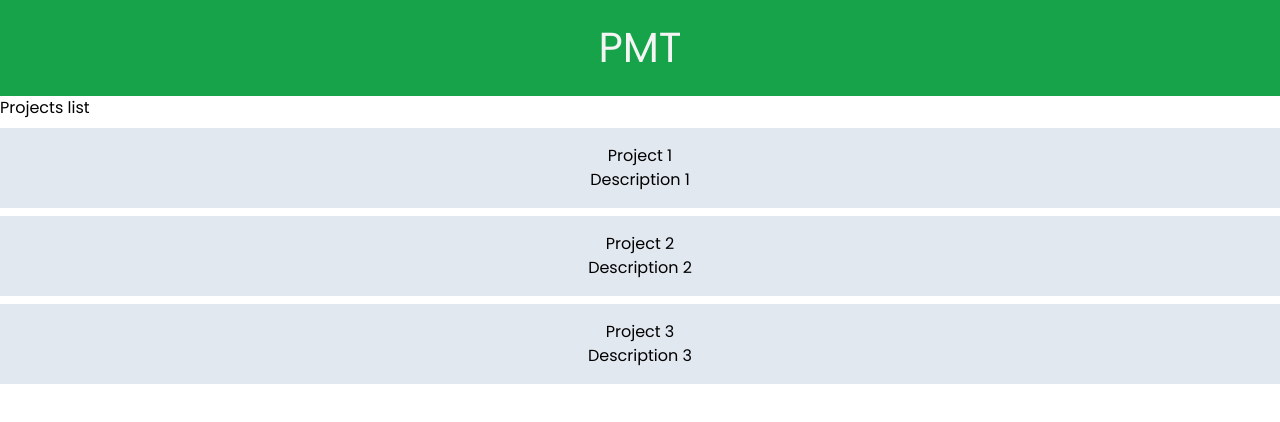
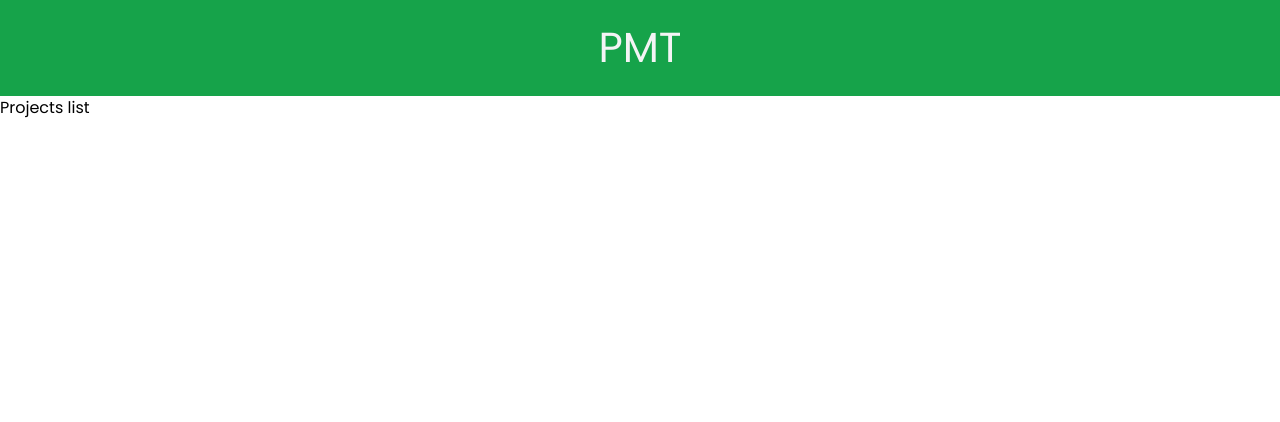
Before and after one commit to lostmart/PMT-front, an Angular app: page /projects in a window 1280 px wide. Shown: the top 422 px of the page. Built offline with nearby package versions, Linux system fonts and the light colour scheme.

Commit message:
new data

```diff
--- a/src/app/pages/projects/projects.component.ts
+++ b/src/app/pages/projects/projects.component.ts
@@ -12,32 +12,5 @@ import { RouterLink } from '@angular/router';
 })
 export class ProjectsComponent {
   projectsList: Project[] = [];
-  constructor() {
-    this.projectsList = [
-      {
-        id: 1,
-        name: 'Project 1',
-        description: 'Description 1',
-        startDate: '2021-01-01',
-        owner: 1,
-        tasks: [1, 2, 3],
-      },
-      {
-        id: 2,
-        name: 'Project 2',
-        description: 'Description 2',
-        startDate: '2021-02-01',
-        owner: 2,
-        tasks: [4, 5, 6],
-      },
-      {
-        id: 3,
-        name: 'Project 3',
-        description: 'Description 3',
-        startDate: '2021-03-01',
-        owner: 3,
-        tasks: [7, 8, 9],
-      },
-    ];
-  }
+  constructor() {}
 }
--- /dev/null
+++ b/src/app/service/project.service.ts
@@ -0,0 +1,20 @@
+import { Injectable } from '@angular/core';
+import { Project } from '../../types/Project';
+import { projectsListData } from './projects';
+
+@Injectable({
+  providedIn: 'root',
+})
+export class ProjectService {
+  protected projectList: Project[] = projectsListData;
+
+  constructor() {}
+
+  getAllApartments(): Project[] {
+    return this.projectList;
+  }
+
+  getApartmentById(id: string): Project | undefined {
+    return this.projectList.find((project) => project?.id === parseInt(id, 10));
+  }
+}
--- /dev/null
+++ b/src/app/service/projects.ts
@@ -0,0 +1,26 @@
+export const projectsListData = [
+  {
+    id: 1,
+    name: 'Project 1',
+    description: 'Description 1',
+    startDate: '2021-01-01',
+    owner: 1,
+    tasks: [1, 2, 3],
+  },
+  {
+    id: 2,
+    name: 'Project 2',
+    description: 'Description 2',
+    startDate: '2021-02-01',
+    owner: 2,
+    tasks: [4, 5, 6],
+  },
+  {
+    id: 3,
+    name: 'Project 3',
+    description: 'Description 3',
+    startDate: '2021-03-01',
+    owner: 3,
+    tasks: [7, 8, 9],
+  },
+];
```
Also changed, not shown: 1 other file (tests, documents, lock files or other folders).
